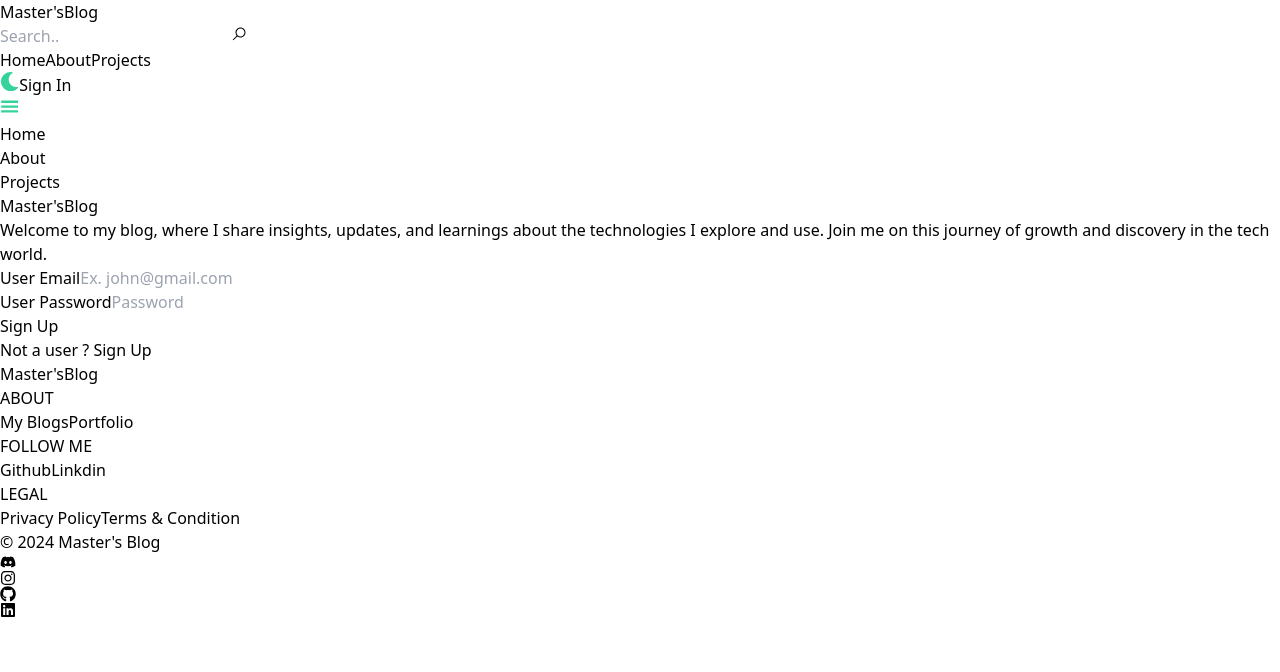
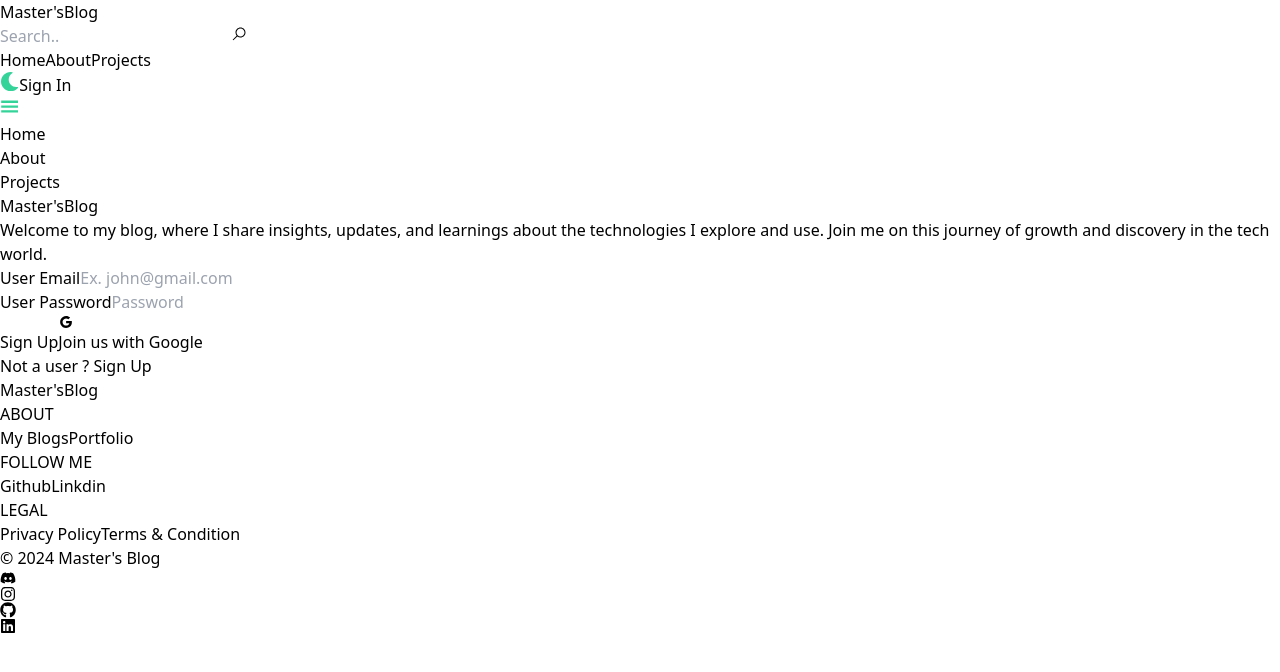
Before and after one commit to Marmik-001/Blog, a React (Vite) app in the folder client/: page /sign-in in a window 1280 px wide. Shown: the top 672 px of the page. Built offline with nearby package versions, Linux system fonts and the light colour scheme.

Commit message:
Added google signin button on front-end

```diff
--- /dev/null
+++ b/client/src/components/OAuth.jsx
@@ -0,0 +1,9 @@
+import { AiOutlineGoogle } from "react-icons/ai";
+export default function OAuth() {
+  return (
+    <button type="button" className="border-white bg-gradient-to-t from-emerald-500 via-emerald-200 to-emerald-500 text-black mt-8 dark:text-white active:scale-95  border-2 w-full py-2  dark:bg-gradient-to-b dark:from-black dark:via-slate-700 dark:to-black rounded-lg dark:border-gray-400 text-xl flex align-middle justify-center">
+        <AiOutlineGoogle className="w-6 h-6 mr-4 mt-1 text-black dark:text-white"/>
+        <h3>Join us with Google</h3>
+    </button>
+  )
+}
--- a/client/src/components/SignInCard.jsx
+++ b/client/src/components/SignInCard.jsx
@@ -7,6 +7,7 @@ import {
   signInSuccess,
   signInStart,
 } from "../redux/user/userSlice";
+import OAuth from "./OAuth";
 
 export default function SignUpCard() {
   const navigate = useNavigate();
@@ -82,6 +83,7 @@ export default function SignUpCard() {
           >
             {loading ? <div>Loading...</div> : "Sign Up"}
           </button>
+          <OAuth />
         </div>
       </form>
       <div></div>
--- a/client/src/components/SignUpCard.jsx
+++ b/client/src/components/SignUpCard.jsx
@@ -1,6 +1,7 @@
 import { useState } from "react";
 import axios, { AxiosError } from "axios";
 import { useNavigate } from "react-router-dom";
+import OAuth from "./OAuth";
 export default function SignUpCard() {
   const navigate = useNavigate()
   const [formData, setFormData] = useState({});
@@ -80,6 +81,7 @@ export default function SignUpCard() {
           >
           {loading ? (<div>Loading...</div>) : 'Sign Up'}
           </button>
+          <OAuth />
         </div>
       </form>
       <div></div>
```
